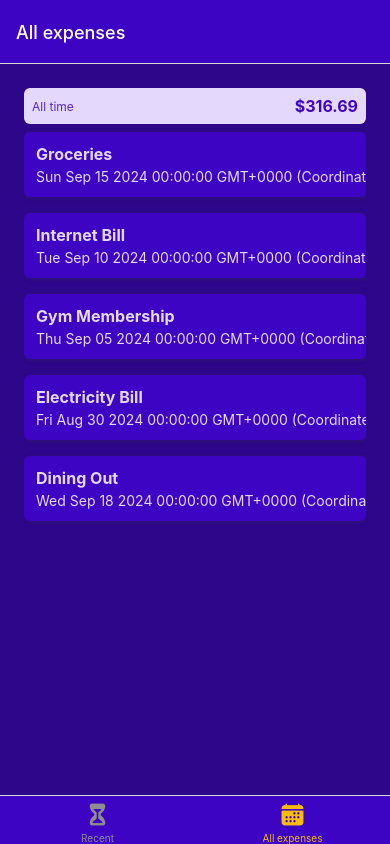
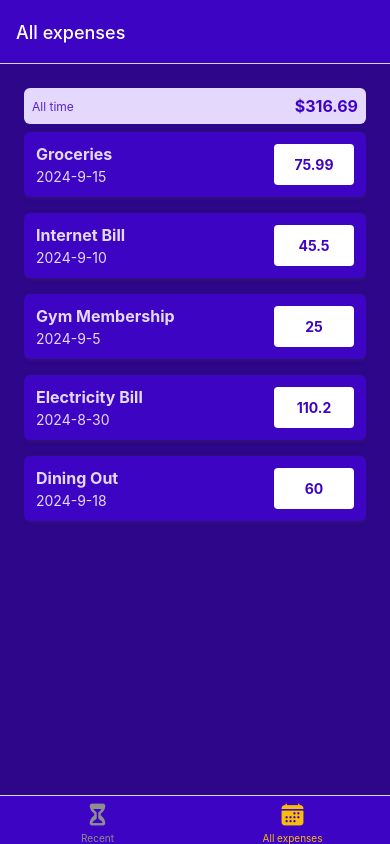
Before and after one commit to Facuscar/expenses-app, a React Native app: screen /AllExpenses in a window 390 px wide. Built offline with nearby package versions, Linux system fonts and the light colour scheme.

Commit message:
Formatting date

```diff
--- a/components/ExpensesOutput/ExpensesList/ExpenseItem/index.jsx
+++ b/components/ExpensesOutput/ExpensesList/ExpenseItem/index.jsx
@@ -1,5 +1,6 @@
 import { Pressable, StyleSheet, Text, View } from "react-native";
 import { GlobalStyles } from "../../../../constants/styles";
+import { getFormattedDate } from "../../../../utils/date";
 
 const ExpenseItem = ({ description, date, amount }) => {
   console.log({ description, date, amount });
@@ -9,7 +10,7 @@
       <View style={styles.expenseItem}>
         <View>
           <Text style={[styles.text, styles.description]}>{description}</Text>
-          <Text style={styles.text} >{date.toString()}</Text>
+          <Text style={styles.text} >{getFormattedDate(date)}</Text>
         </View>
         <View style={styles.amountContainer}>
           <Text style={styles.amount}>{amount}</Text>
@@ -51,6 +52,7 @@
     justifyContent: 'center',
     alignItems: 'center',
     borderRadius: 4,
+    minWidth: 80,
   },
   amount: {
     color: GlobalStyles.colors.primary500,
--- /dev/null
+++ b/utils/date.js
@@ -0,0 +1,3 @@
+export const getFormattedDate = (date) => {
+  return `${date.getFullYear()}-${date.getMonth() + 1}-${date.getDate()}`
+}
```
